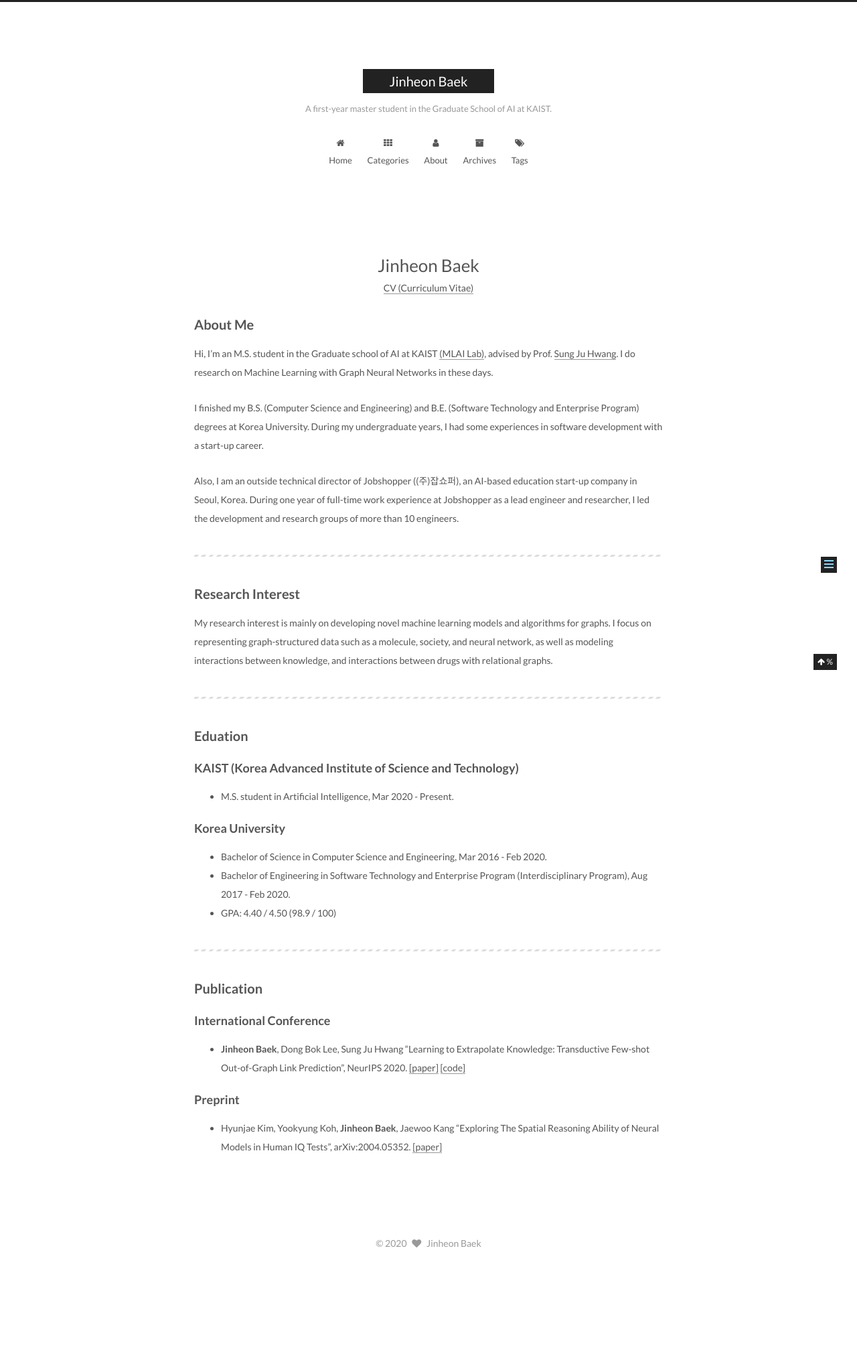
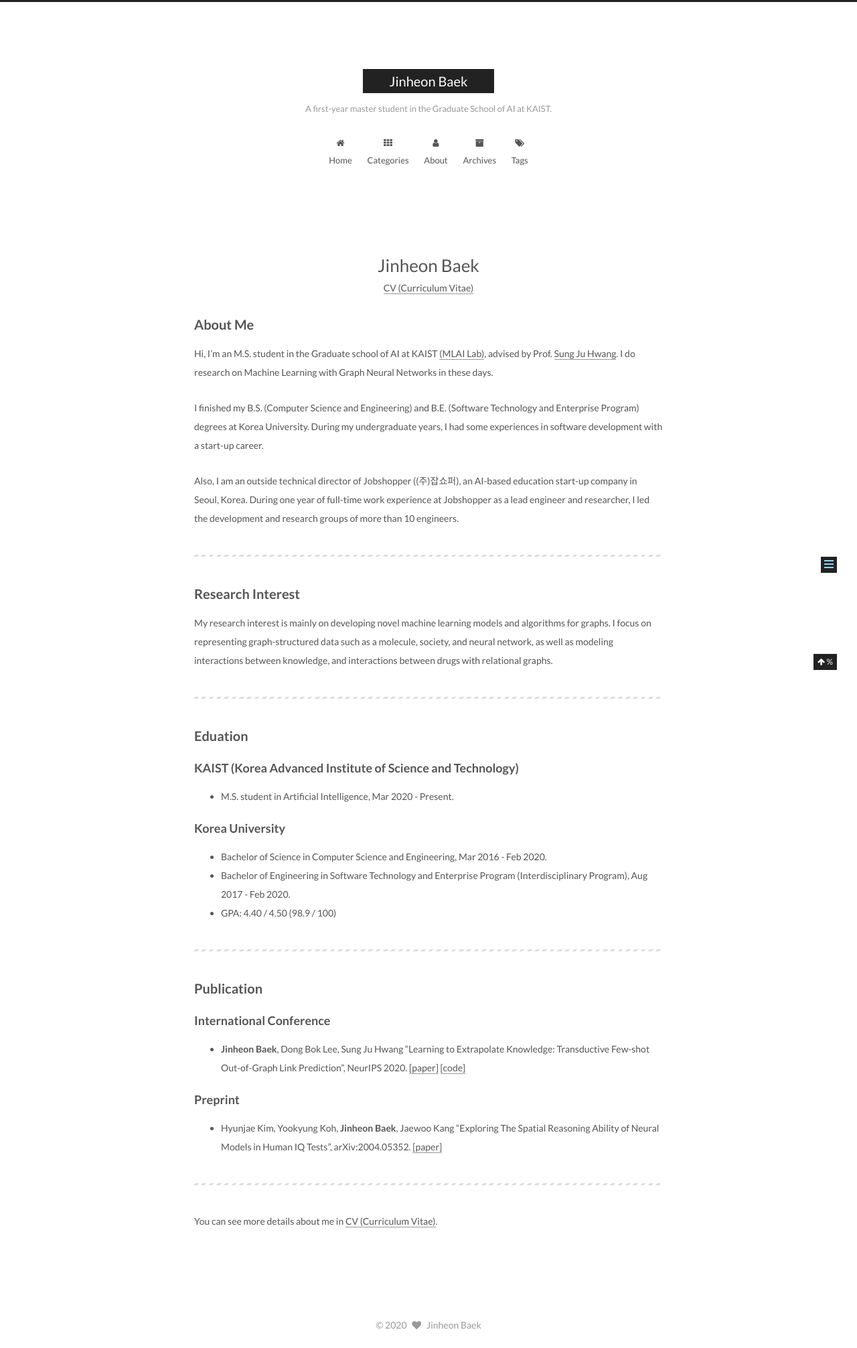
Before and after one commit to JinheonBaek/JinheonBaek.github.io, a Jekyll site: the page built from about/index.md, in a window 1280 px wide. Shown: the whole page at 67% size. Built offline with Jekyll 4.4.1, drawn with Linux system fonts in a browser that asks for light colours; comment, search, counter and statistics services are not loaded; before the commit the page ends 1890 px from its top, so only the background shows below that.

Commit message:
(about): CV comment update

```diff
--- a/about/index.md
+++ b/about/index.md
@@ -47,6 +47,10 @@ My research interest is mainly on developing novel machine learning models and a
 ### Preprint
 
 * Hyunjae Kim, Yookyung Koh, **Jinheon Baek**, Jaewoo Kang "Exploring The Spatial Reasoning Ability of Neural Models in Human IQ Tests", arXiv:2004.05352. [[paper]](https://arxiv.org/pdf/2004.05352.pdf)
+
+---
+
+You can see more details about me in [CV (Curriculum Vitae)](https://jinheonbaek.github.io/cv/cv.pdf).
 
 <!-- ### Domestic Journal & Conference
 
```
